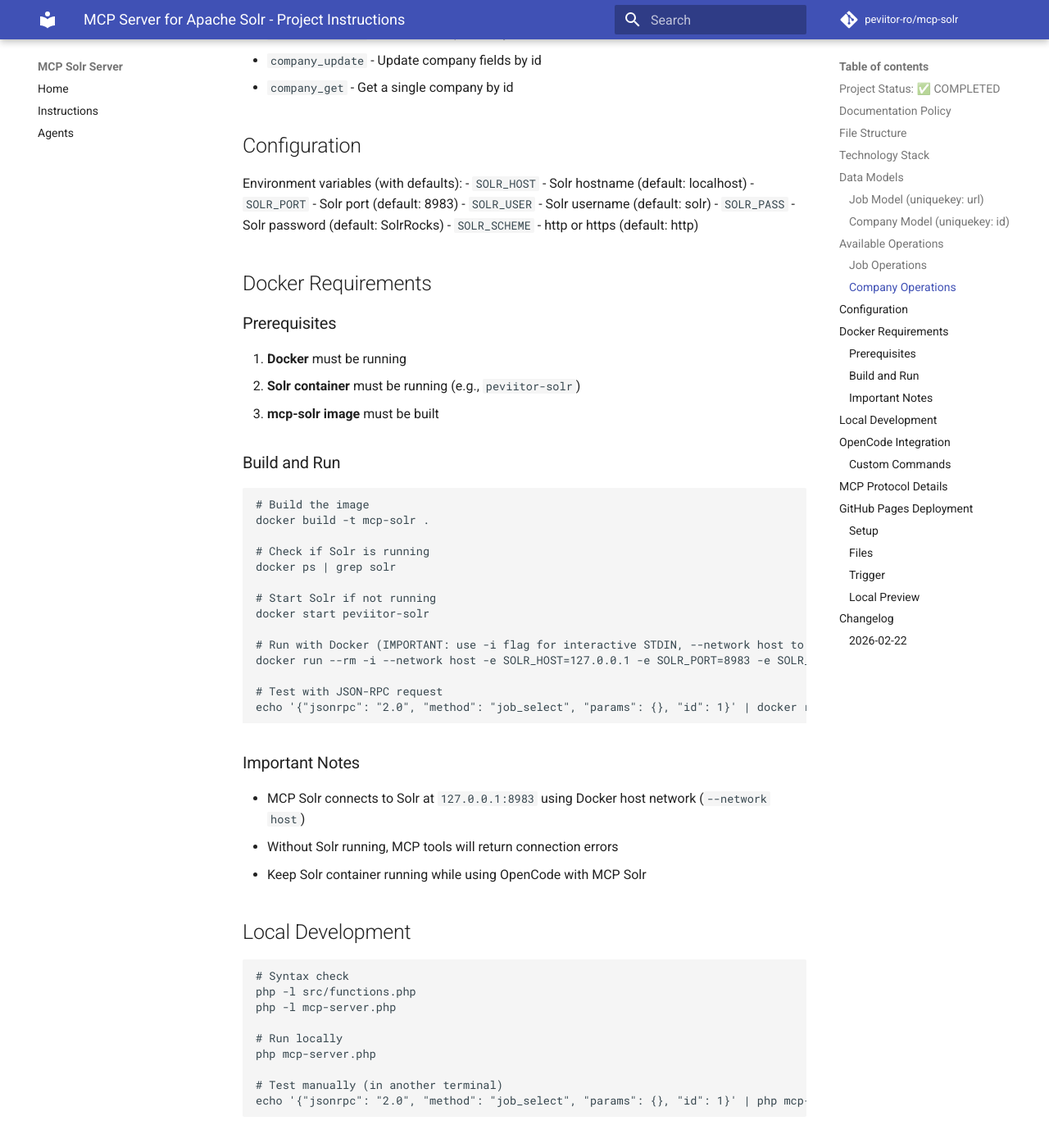
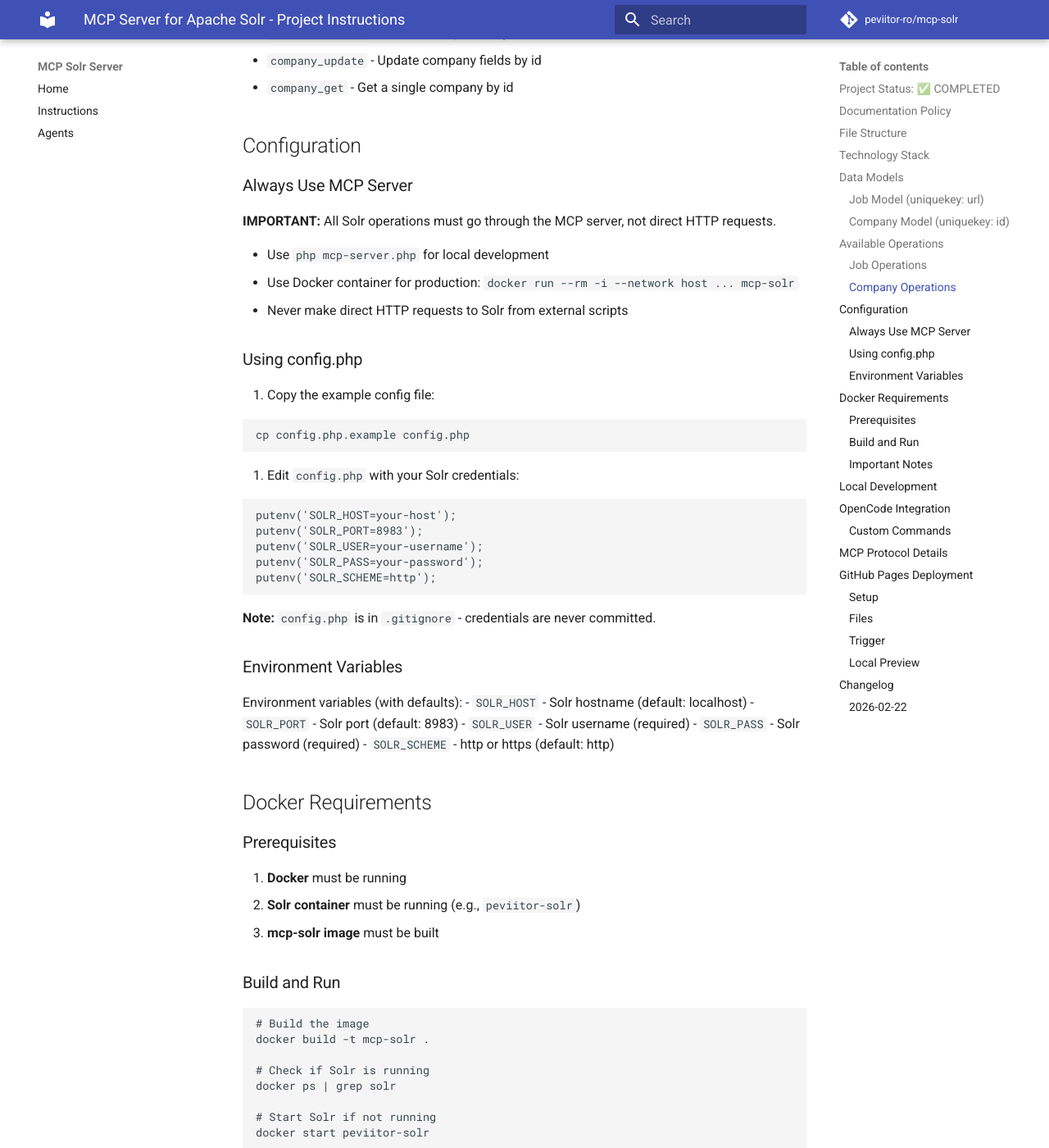
Before and after one commit to ale23yfm/mcp-solr-full, an MkDocs documentation site: the page built from docs/INSTRUCTIONS.md, in a window 1280 px wide and 1400 px high, scrolled down 2761 px. Shown: the whole window at 82% size. Built offline with MkDocs 1.6.1 and Material for MkDocs 9.7.7, drawn with Linux system fonts in a browser that asks for light colours; comment, search, counter and statistics services are not loaded; some of the changed text lies outside the part shown.

Commit message:
fix issue #1

````diff
--- a/docs/INSTRUCTIONS.md
+++ b/docs/INSTRUCTIONS.md
@@ -85,11 +85,39 @@ mcp-solr/
 
 ## Configuration
 
+### Always Use MCP Server
+
+**IMPORTANT:** All Solr operations must go through the MCP server, not direct HTTP requests.
+
+- Use `php mcp-server.php` for local development
+- Use Docker container for production: `docker run --rm -i --network host ... mcp-solr`
+- Never make direct HTTP requests to Solr from external scripts
+
+### Using config.php
+
+1. Copy the example config file:
+```bash
+cp config.php.example config.php
+```
+
+2. Edit `config.php` with your Solr credentials:
+```php
+putenv('SOLR_HOST=your-host');
+putenv('SOLR_PORT=8983');
+putenv('SOLR_USER=your-username');
+putenv('SOLR_PASS=your-password');
+putenv('SOLR_SCHEME=http');
+```
+
+**Note:** `config.php` is in `.gitignore` - credentials are never committed.
+
+### Environment Variables
+
 Environment variables (with defaults):
 - `SOLR_HOST` - Solr hostname (default: localhost)
 - `SOLR_PORT` - Solr port (default: 8983)
-- `SOLR_USER` - Solr username (default: solr)
-- `SOLR_PASS` - Solr password (default: SolrRocks)
+- `SOLR_USER` - Solr username (required)
+- `SOLR_PASS` - Solr password (required)
 - `SOLR_SCHEME` - http or https (default: http)
 
 ## Docker Requirements
@@ -111,10 +139,11 @@ docker ps | grep solr
 docker start peviitor-solr
 
 # Run with Docker (IMPORTANT: use -i flag for interactive STDIN, --network host to connect to localhost)
-docker run --rm -i --network host -e SOLR_HOST=127.0.0.1 -e SOLR_PORT=8983 -e SOLR_USER=solr -e SOLR_PASS=SolrRocks mcp-solr
+# Replace YOUR_USER and YOUR_PASS with your Solr credentials
+docker run --rm -i --network host -e SOLR_HOST=127.0.0.1 -e SOLR_PORT=8983 -e SOLR_USER=YOUR_USER -e SOLR_PASS=YOUR_PASS mcp-solr
 
 # Test with JSON-RPC request
-echo '{"jsonrpc": "2.0", "method": "job_select", "params": {}, "id": 1}' | docker run --rm -i --network host -e SOLR_HOST=127.0.0.1 mcp-solr
+echo '{"jsonrpc": "2.0", "method": "job_select", "params": {}, "id": 1}' | docker run --rm -i --network host -e SOLR_HOST=127.0.0.1 -e SOLR_USER=YOUR_USER -e SOLR_PASS=YOUR_PASS mcp-solr
 ```
 
 ### Important Notes
@@ -146,12 +175,14 @@ The project includes `opencode.json` with MCP configuration:
   "mcp": {
     "mcp-solr": {
       "type": "local",
-      "command": ["docker", "run", "--rm", "-i", "--network", "host", "-e", "SOLR_HOST=127.0.0.1", "-e", "SOLR_PORT=8983", "-e", "SOLR_USER=solr", "-e", "SOLR_PASS=SolrRocks", "mcp-solr"],
+      "command": ["docker", "run", "--rm", "-i", "--network", "host", "-e", "SOLR_HOST=127.0.0.1", "-e", "SOLR_PORT=8983", "-e", "SOLR_USER=YOUR_USER", "-e", "SOLR_PASS=YOUR_PASS", "mcp-solr"],
       "enabled": true
     }
   }
 }
 ```
+
+Note: Replace YOUR_USER and YOUR_PASS with your actual Solr credentials.
 
 Note: `chrome-devtools` is defined globally in `~/.config/opencode/opencode.json` and does not need to be repeated here.
 
````
Also changed, not shown: AGENTS.md (+51 -5 lines), INSTRUCTIONS.md (+55 -20 lines), README.md (+4 -4 lines), docs/AGENTS.md (+25 -4 lines), 6 other files.
